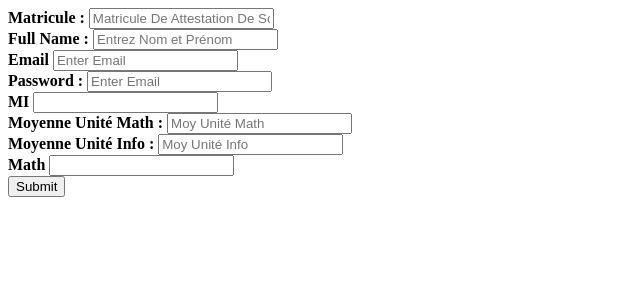
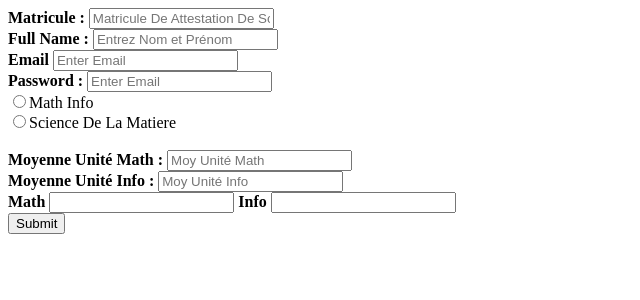
Before and after one commit to ilies-space/students-application, a PHP site: page /students-application/Signup.php in a window 1280 px wide. Shown: the top 300 px of the page, without its empty margins (0-640 px from the left). Run offline with PHP 8.4, Linux system fonts and the light colour scheme.

Commit message:
wtf
khadmet khatra with same code ta3 radio eya mazadetch khadmet lol
mohim good luck

```diff
--- a/Signup.php
+++ b/Signup.php
@@ -7,6 +7,7 @@
 </head>
 <body>
     <form action="func_singup.php" method="post">
+
 
         <label for="matricule"><b>Matricule : </b></label>
         <input type="text" placeholder="Matricule De Attestation De Scolarité" name="matricule" required>
@@ -27,11 +28,11 @@
         <input type="password" placeholder="Enter Email" name="password" required>
 
         </br>
+        <!-- HNA MAHICH TAKHDEM
+        KHADMET KHATRA WSAYER SAME CODE YAZEH-->
+        <input name="filiere" type="radio" value="MI">Math Info<br>
 
-        <label for="MI"><b>MI</b></label>
-        <input type="text"  name="filiere" >
-
-
+        <input name="filiere" type="radio" value="SM">Science De La Matiere<br>
         </br>
 
         <label for="moy_math"><b>Moyenne Unité Math : </b></label>
@@ -44,12 +45,21 @@
 
         </br>
 
+        <!-- HADI MAKHREBTCH GA3 FIHA
+        HADI TANI RADIO BSH YKHOS CONDITION
+        IF FILIERE == MATH AFFICHER MATH OU INFO
+        SINON AFFICHER PHYSIQUE OU SM
+        Wa9ILA TENDAR B JQUERY
+         -->
         <label for="Math"><b>Math</b></label>
         <input type="text"  name="speciality_favorable" >
 
+        <label for="Info"><b>Info</b></label>
+        <input type="text"  name="speciality_favorable" >
 
         </br>
         <input type="submit">
+
     </form>
 </body>
 </html>
--- a/func_singup.php
+++ b/func_singup.php
@@ -14,6 +14,7 @@ $filiere = $_POST['filiere'];
 $moiyenne_math = $_POST['moiyenne_math'];
 $moiyenne_info = $_POST['moiyenne_info'];
 $speciality_favorable = $_POST['speciality_favorable'];
+
 
 //look if user already exist or not
 $s = " select * from students where email ='$email'";
```
